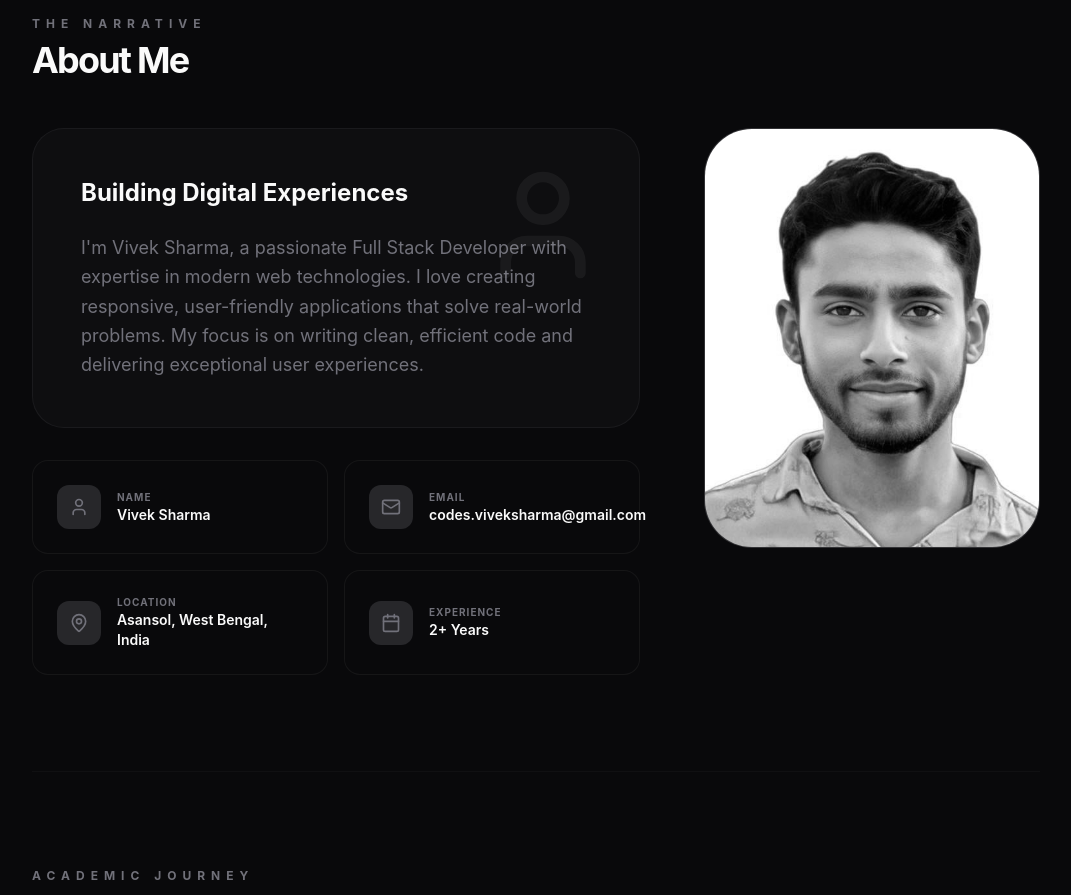
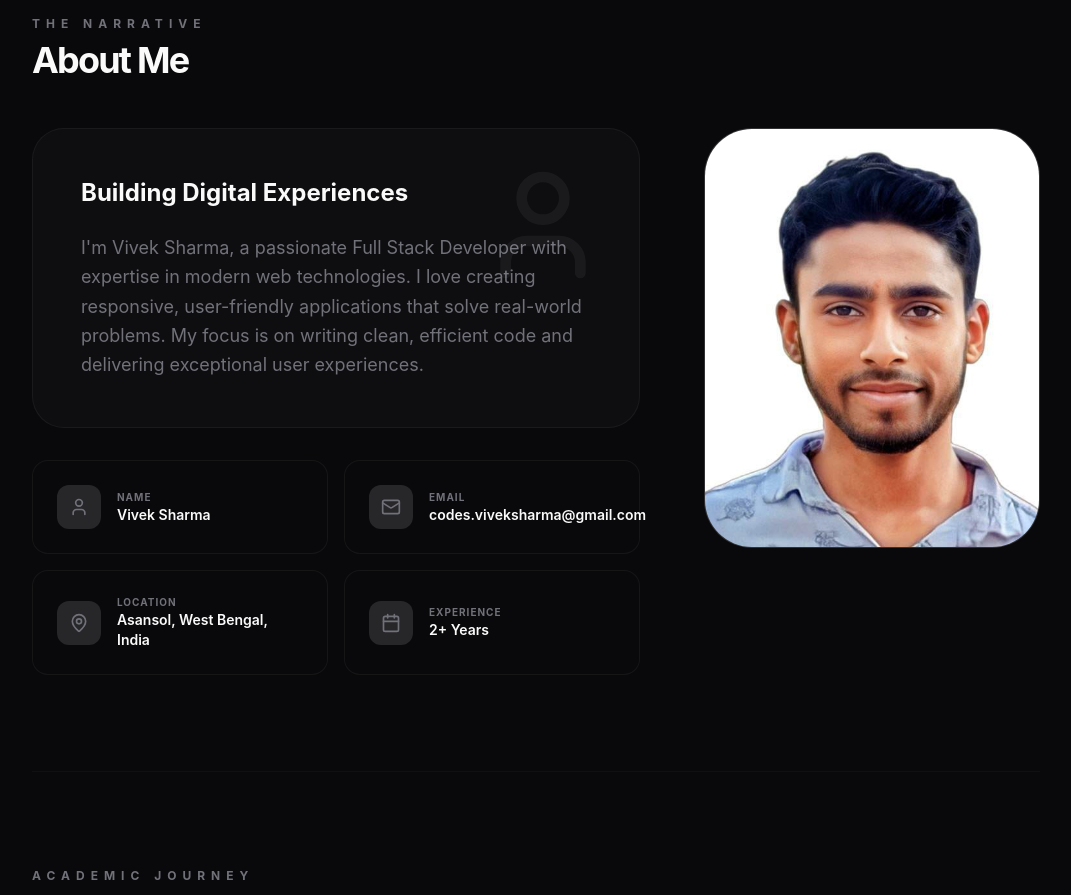
Before and after one commit to YASH-HCKT/set-the-standard-portfolio, a React (Vite) app: page / in a window 1280 px wide. Shown: the part 880-1775 px from the top of the page, without its empty margins (144-1215 px from the left). Built offline with nearby package versions, Linux system fonts and the light colour scheme.

Commit message:
feat: show About photo in full color

```diff
--- a/src/components/About.jsx
+++ b/src/components/About.jsx
@@ -67,7 +67,7 @@
                     <img
                         src="/old_portfolio_pic.jpg"
                         alt="Vivek Sharma"
-                        className="w-full h-full object-cover grayscale group-hover:grayscale-0 transition-all duration-700"
+                        className="w-full h-full object-cover transition-all duration-700"
                     />
                 </motion.div>
             </div>
```
